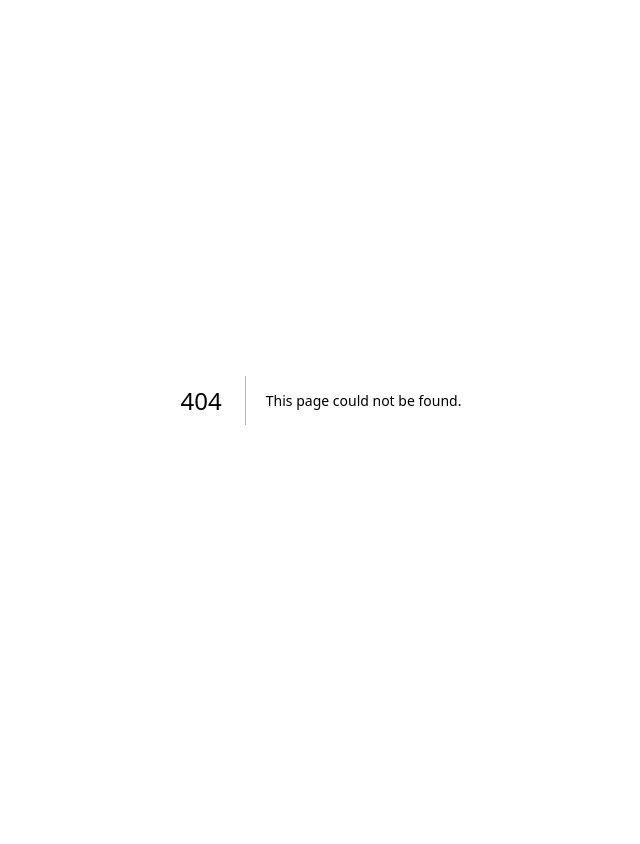
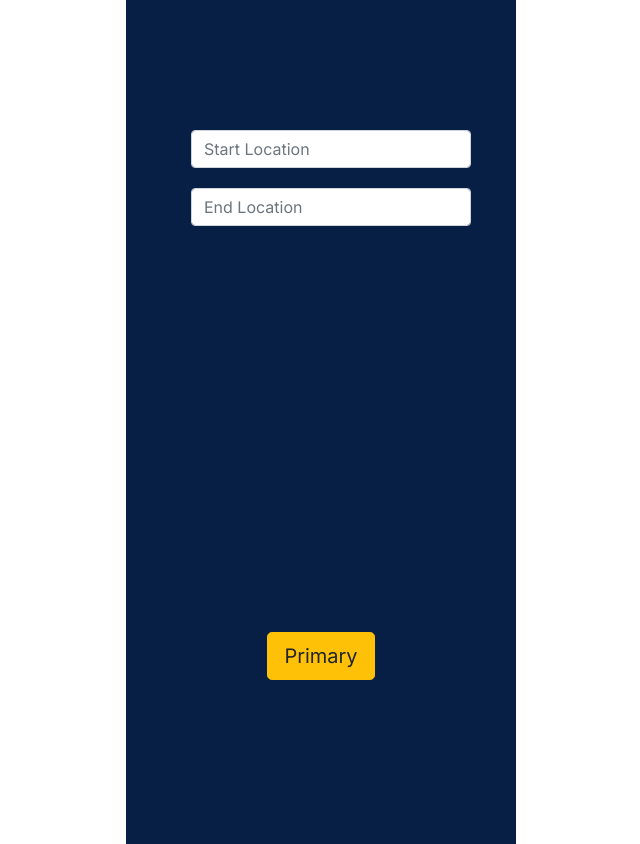
Before and after one commit to alexandrialin/bear-watch, a Next.js app in the folder react/: page /find-buddy in a window 1280 px wide. Before the commit this address had no page. Shown: the whole page, without its empty margins (319-959 px from the left). Before the commit the page ends 800 px from the top, so only its background shows below. Built offline with nearby package versions, Linux system fonts and the light colour scheme.

Commit message:
buddy finding page

```diff
--- a/react/src/app/buddylandingpage.js
+++ /dev/null
@@ -1,18 +0,0 @@
-import * as React from "react";
-
-function Buddy() {
-  return (
-    <main>
-      <div class="background">
-        <div class = "location-input">
-          <input placeholder = "Start Location" id = "start"/>
-          <input placeholder = "End Location" id = "end"/>
-        </div>
-      </div>
-    </main>
-  );
-}
-
-
-
-export default Buddy
--- /dev/null
+++ b/react/src/app/find-buddy/page.js
@@ -0,0 +1,28 @@
+import * as React from "react";
+import './style.css';
+
+function Buddy() {
+  return (
+    <main>
+      <head>
+        <link rel="stylesheet" href="https://cdn.jsdelivr.net/npm/bootstrap@4.3.1/dist/css/bootstrap.min.css" integrity="sha384-ggOyR0iXCbMQv3Xipma34MD+dH/1fQ784/j6cY/iJTQUOhcWr7x9JvoRxT2MZw1T" crossorigin="anonymous"></link>
+      </head>
+      <div class="background">
+        <div class = "back-btn">
+          &lt; Back
+        </div>
+        <div class = "location-input">
+          <input placeholder = "Start Location" class = "form-control start"/>
+          <input placeholder = "End Location" class = "form-control end"/>
+        </div>
+      <div class = 'submit'>
+        <button type="button" class="btn btn-warning btn-lg">Primary</button>
+      </div>
+      </div>
+    </main>
+  );
+}
+
+
+
+export default Buddy
--- /dev/null
+++ b/react/src/app/find-buddy/style.css
@@ -0,0 +1,36 @@
+.background{
+    width: 390px;
+    height: 844px;
+    background-color: #081F45;
+    display: flex;
+    justify-content: center;
+    margin-left: auto;
+    margin-right: auto;
+}
+
+.location-input {
+    position: absolute;
+    top: 15%;
+    display: flex;
+    flex-direction: column;
+}
+
+.start {
+    margin: 10px;
+}
+
+.end{
+    margin: 10px;
+}
+
+.submit{
+    position: absolute;
+    bottom: 15%;
+}
+
+.back-btn{
+    color: white;
+    position: absolute;
+    left: 25%;
+    top: 3%;
+}
--- a/react/src/app/page.js
+++ b/react/src/app/page.js
@@ -34,7 +34,9 @@ export default function Page() {
           src="https://cdn.builder.io/api/v1/image/assets/TEMP/6bb29b2210b72bb60054df6177f92b575a75b6cfd346dfffb9dafd1ae26018df?"
           className="shrink-0 w-6 aspect-square"
         />
+        <Link href="find-buddy">
         <div className="flex-auto my-auto">Find Buddy</div>
+        </Link>
       </div>
       <div className="flex gap-3 px-6 py-3 mt-3.5 max-w-full text-base font-bold text-center text-amber-400 rounded-xl border-2 border-amber-400 border-solid w-[225px]">
         <img
```
